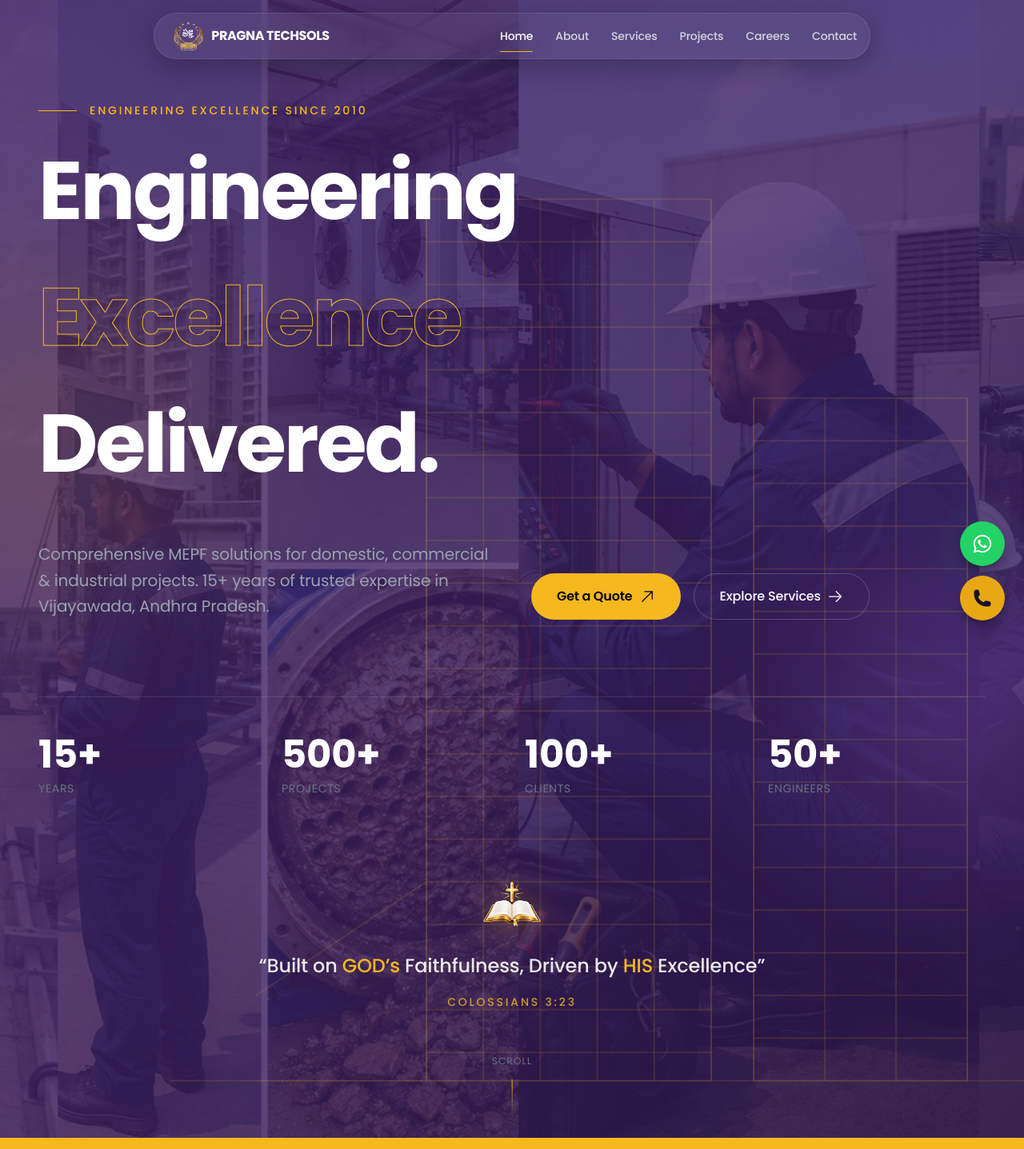
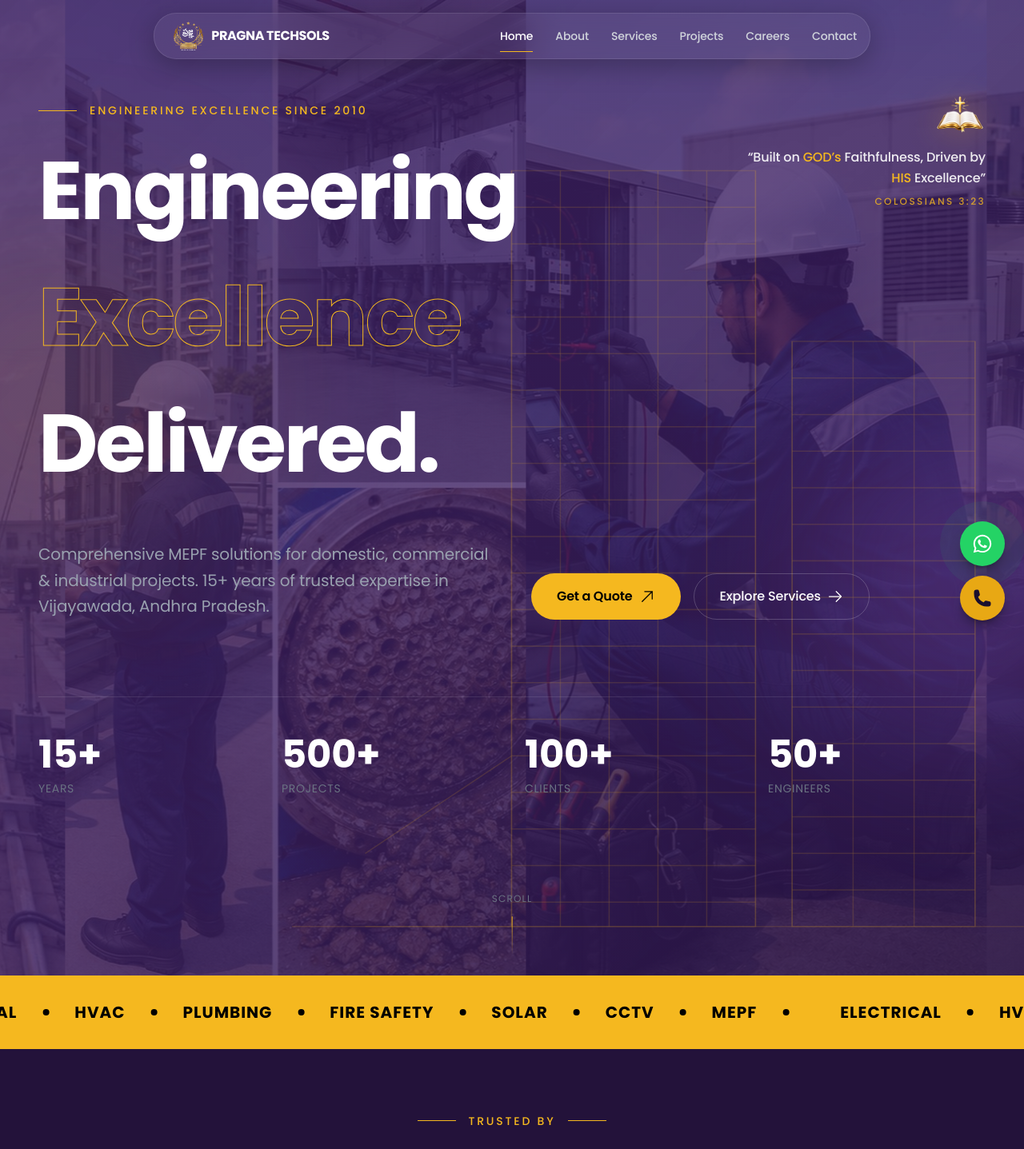
Before and after one commit to pragnatechsols/pragnatechsols, a Next.js app: page / in a window 1280 px wide. Shown: the top 1437 px of the page at 80% size. Built offline with nearby package versions, Linux system fonts and the light colour scheme.

Commit message:
Move scripture verse to pinned top-right of hero, fix HIS Excellence spacing

```diff
--- a/src/app/page.tsx
+++ b/src/app/page.tsx
@@ -309,6 +309,27 @@ export default function Home() {
           }}
         />
 
+        {/* Scripture verse - pinned top-right */}
+        <motion.div
+          initial={{ opacity: 0, y: -20 }}
+          animate={{ opacity: 1, y: 0 }}
+          transition={{ duration: 0.8, delay: 0.4 }}
+          className="hidden md:flex absolute top-28 right-6 lg:right-12 z-20 flex-col items-end text-right gap-2 max-w-xs pointer-events-none"
+        >
+          <img
+            src="/bible-verse.png"
+            alt="Open Bible with a radiant cross"
+            className="w-14 h-14 lg:w-16 lg:h-16 object-contain drop-shadow-[0_0_20px_rgba(245,184,31,0.35)]"
+          />
+          <p className="text-sm lg:text-base font-medium text-white/90 leading-relaxed">
+            &ldquo;Built on <span className="text-amber-400">GOD&rsquo;s</span> Faithfulness,
+            Driven by <span className="text-amber-400">HIS</span>{' '}Excellence&rdquo;
+          </p>
+          <span className="text-amber-400/80 text-xs font-medium tracking-[0.2em] uppercase">
+            Colossians 3:23
+          </span>
+        </motion.div>
+
         <motion.div
           style={isMobile ? {} : { y, opacity }}
           className="relative w-full"
@@ -395,27 +416,6 @@ export default function Home() {
                   <div className="text-gray-500 text-sm uppercase tracking-wider">{stat.label}</div>
                 </div>
               ))}
-            </motion.div>
-
-            {/* Scripture verse */}
-            <motion.div
-              initial={{ opacity: 0, y: 30 }}
-              animate={{ opacity: 1, y: 0 }}
-              transition={{ duration: 0.8, delay: 1 }}
-              className="flex flex-col items-center text-center gap-4 mt-8"
-            >
-              <img
-                src="/bible-verse.png"
-                alt="Open Bible with a radiant cross"
-                className="w-16 h-16 lg:w-20 lg:h-20 object-contain drop-shadow-[0_0_20px_rgba(245,184,31,0.35)]"
-              />
-              <p className="text-lg lg:text-2xl font-medium text-white/90 max-w-2xl leading-relaxed">
-                &ldquo;Built on <span className="text-amber-400">GOD&rsquo;s</span> Faithfulness,
-                Driven by <span className="text-amber-400">HIS</span> Excellence&rdquo;
-              </p>
-              <span className="text-amber-400/80 text-sm font-medium tracking-[0.2em] uppercase">
-                Colossians 3:23
-              </span>
             </motion.div>
           </div>
         </motion.div>
```
